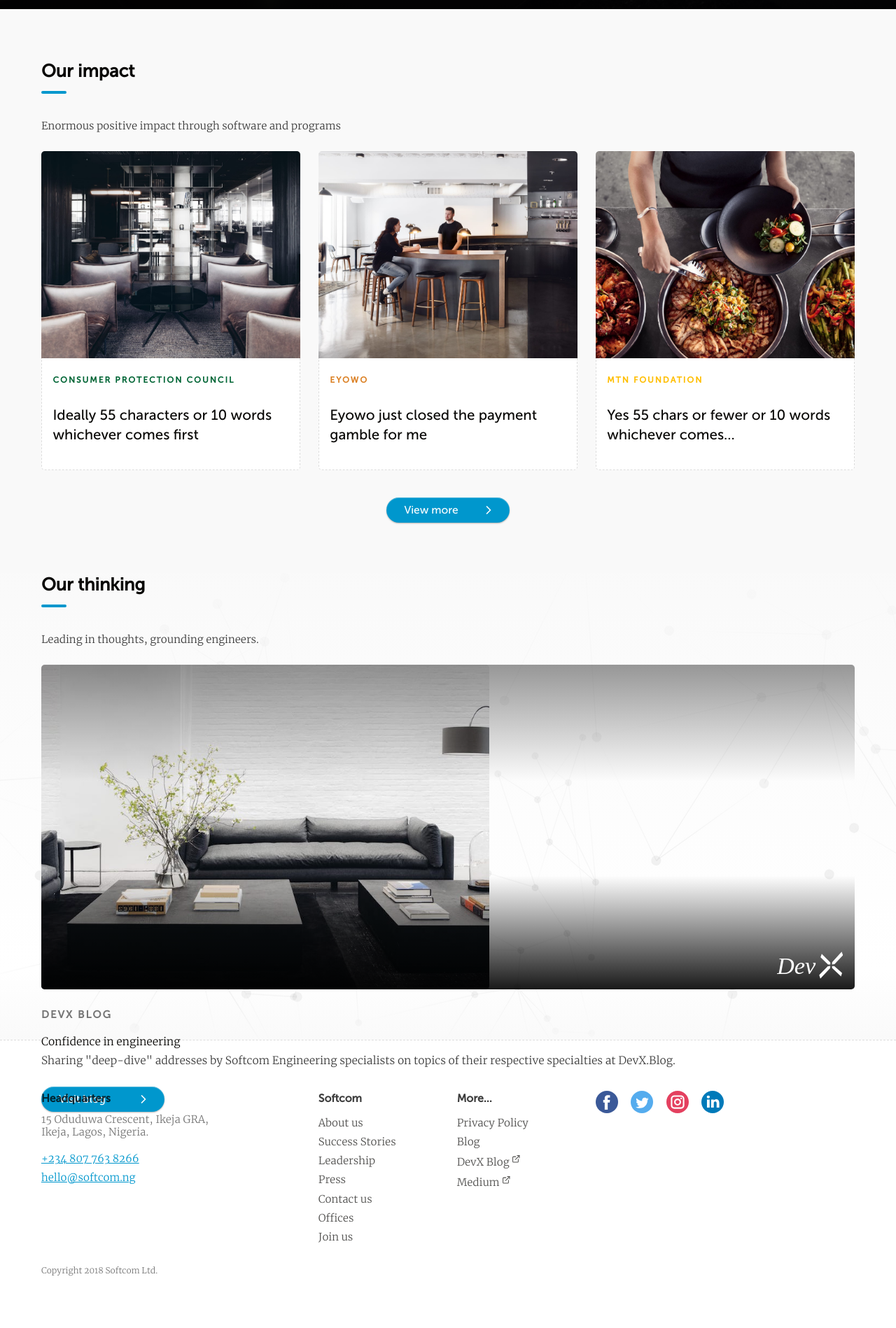
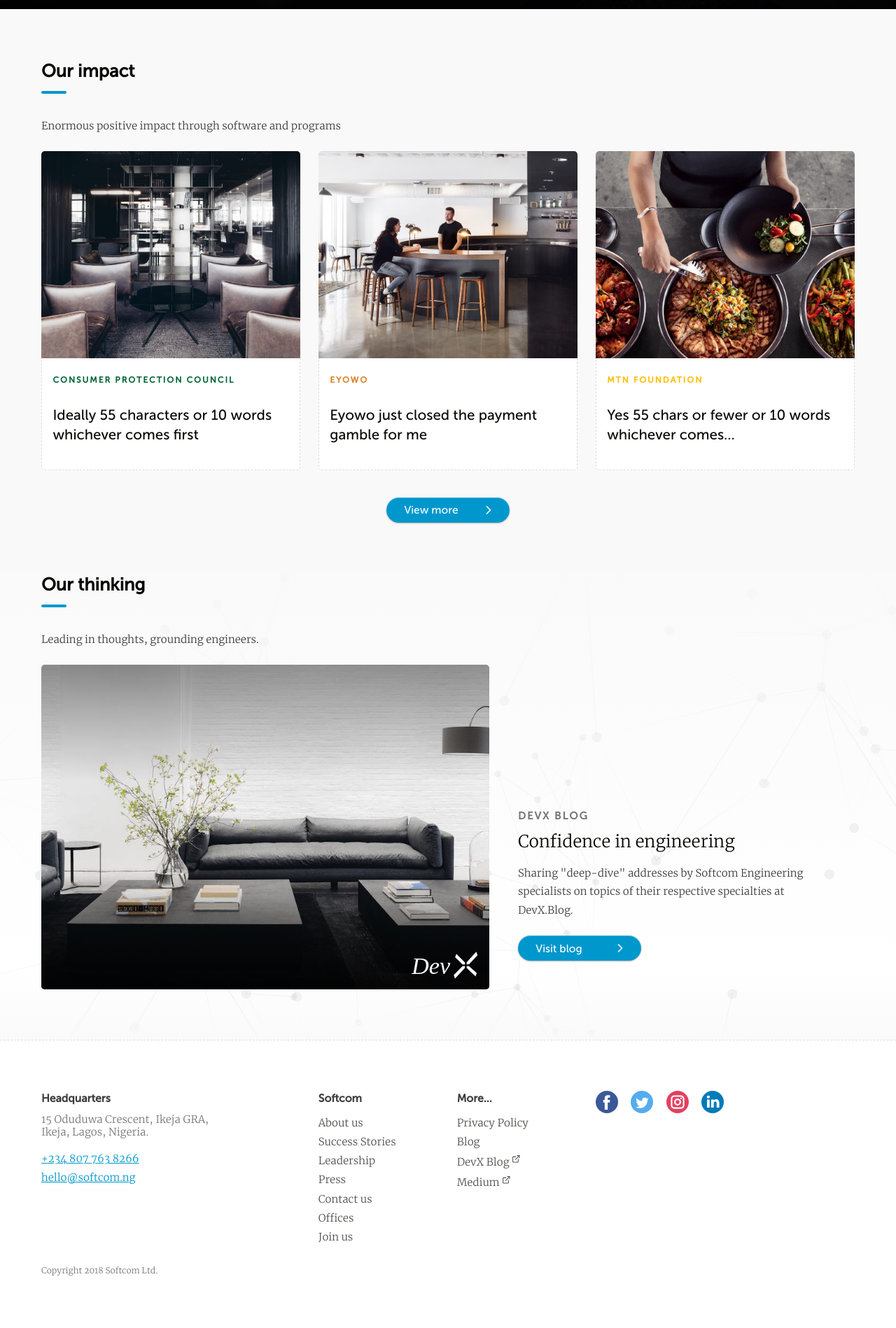
Before and after one commit to softcomui/sfc, a Jekyll site: the page built from index.md, in a window 1280 px wide. Shown: the part 887-2785 px from the top of the page at 70% size. Built offline with Jekyll 4.4.1, drawn with Linux system fonts in a browser that asks for light colours.

Commit message:
Solved carousel break

```diff
--- a/_includes/lists/blogs-list.html
+++ b/_includes/lists/blogs-list.html
@@ -1,5 +1,5 @@
 <li class="carousel-cell">
-    <a href="{{ blog.url }}" target="_blank">
+    <a href="{{ blog.url }}" class="carousel-unit" target="_blank">
         <div class="background-is-filtered top-and-bottom">
             <img src="{{ blog.featured_image }}" alt="{{ blog.name }}" class="image">
             <img src="{{ blog.logo_image }} " alt="{{ blog.name }}'s logo" class="logo">
```
Also changed, not shown: 14 other files.
